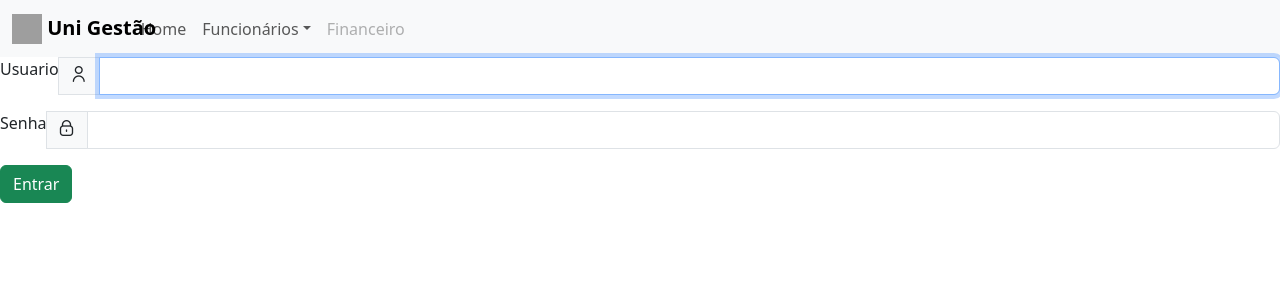
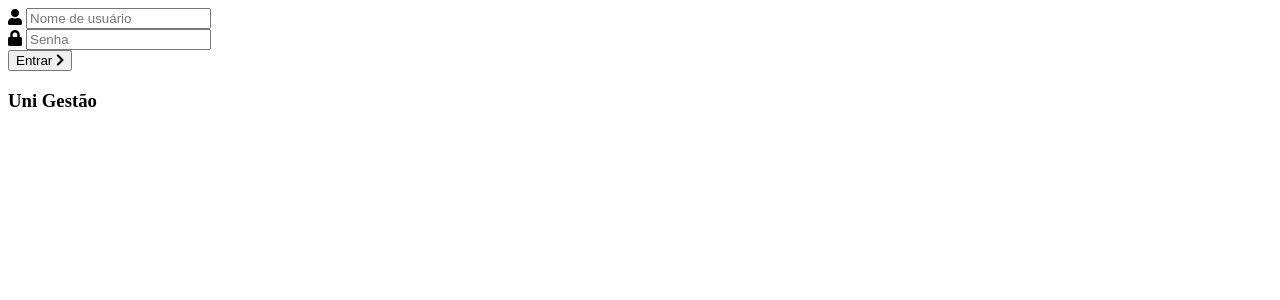
Before and after one commit to MarcosSerra1/unigestao, a Django app: page /login/ in a window 1280 px wide. Shown: the top 300 px of the page. Run offline with Django 5.2, Linux system fonts and the light colour scheme; some libraries are stand-ins or nearby versions; grey boxes are pictures that could not be loaded.

Commit message:
🎨 style: Modification of the login.html template in the accounts app
Atualização do template de login.html no app accounts para melhorar o estilo e usabilidade da página de login.

```diff
--- a/accounts/templates/accounts/login.html
+++ b/accounts/templates/accounts/login.html
@@ -1,27 +1,54 @@
-{% extends "global/base.html" %}
-{% load widget_tweaks %}
-{% block title %} Login {% endblock %}
+{% load static %}
 
-{% block content %}
+<!DOCTYPE html>
+<html lang="pt-br" >
 
+<head>
+	<meta charset="UTF-8">
+	<link rel='stylesheet' href='https://use.fontawesome.com/releases/v5.2.0/css/all.css'>
+	<link rel='stylesheet' href='https://use.fontawesome.com/releases/v5.2.0/css/fontawesome.css'>
+	<link rel="stylesheet" href="{% static 'accounts/css/style.css' %}">
+	<title>Login</title>
+</head>
 
+<body>
+<!-- partial:index.partial.html -->
+    <div class="container">
+        <div class="screen">
+            <div class="screen__content">
+                <form action="{% url 'login' %}" method="POST" class="login">
+                    {% csrf_token %}
+                    <div class="login__field">
+                        <i class="login__icon fas fa-user"></i>
+                        <input type="text" class="login__input" placeholder="Nome de usuário" name="username">
+                    </div>
+                    <div class="login__field">
+                        <i class="login__icon fas fa-lock"></i>
+                        <input type="password" class="login__input" placeholder="Senha" name="password">
+                    </div>
+                    <button class="button login__submit">
+                        <span class="button__text">Entrar</span>
+                        <i class="button__icon fas fa-chevron-right"></i>
+                    </button>
+                </form>
+                <div class="social-login">
+                    <h3>Uni Gestão</h3>
+                    {% comment %} <div class="social-icons">
+                        <a href="#" class="social-login__icon fab fa-instagram"></a>
+                        <a href="#" class="social-login__icon fab fa-facebook"></a>
+                        <a href="#" class="social-login__icon fab fa-twitter"></a>
+                    </div> {% endcomment %}
+                </div>
+            </div>
+            <div class="screen__background">
+                <span class="screen__background__shape screen__background__shape4"></span>
+                <span class="screen__background__shape screen__background__shape3"></span>
+                <span class="screen__background__shape screen__background__shape2"></span>
+                <span class="screen__background__shape screen__background__shape1"></span>
+            </div>
+        </div>
+    </div>
+<!-- partial -->
 
-<form method="post">
-    {% csrf_token %}
-
-    <div class="input-group mb-3">
-        <label for="basic-url" class="form-label">Usuario</label>
-        <span class="input-group-text" id="basic-addon1"><i class="fi fi-rr-user"></i></span>
-        {{ form.username|add_class:"form-control" }}
-    </div>
-
-    <div class="input-group mb-3">
-        <label for="basic-url" class="form-label">Senha</label>
-        <span class="input-group-text" id="basic-addon2"><i class="fi fi-rr-lock"></i></span>
-        {{ form.password|add_class:"form-control" }}
-    </div>
-
-    <input type="submit" value="Entrar" class="btn btn-success">
-</form>
-
-{% endblock %}
+</body>
+</html>
```
